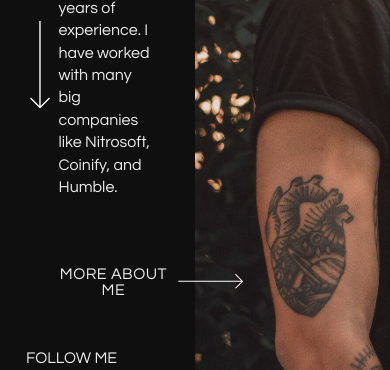
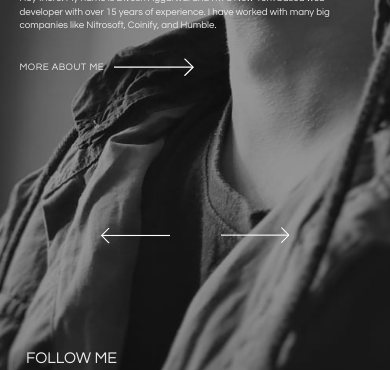
Before and after one commit to diveshagarwal213/My_Portfolio, a plain HTML site: page index.html in a window 390 px wide. Shown: the part 425-795 px from the top of the page. Drawn offline with nearby package versions, Linux system fonts and the light colour scheme.

Commit message:
animation ok

```diff
--- a/Style/main.scss
+++ b/Style/main.scss
@@ -1,4 +1,25 @@
 @import url('https://fonts.googleapis.com/css2?family=Questrial&display=swap');
+
+@keyframes OnClickSlideUp{
+    0%{
+        transform: translateY(0%);
+        opacity: 1;
+    }
+    100%{
+        transform: translateY(-10%);
+        opacity: 0;
+    }
+}
+@keyframes OnClickSlideDown{
+    0%{
+        transform: translateY(0%);
+        opacity: 1;
+    }
+    100%{
+        transform: translateY(10%);
+        opacity: 0;
+    }
+}
 
 *{
     box-sizing: border-box;
@@ -17,10 +38,12 @@ body{
 a{
     text-decoration: none;
     color: var(--text-color);
+    -webkit-tap-highlight-color: transparent;
 }
 button{
     cursor: pointer;
     border: none;
+    -webkit-tap-highlight-color: transparent;
 }
 h3{
     font-weight: 400;
@@ -68,21 +91,16 @@ h3{
     background-color: transparent;
 }
 #left_arows_menu{
+    //border: 1px solid green;
     position: absolute;
     width: 80px;
-    height: 155px;
+    height: 300px;
     top: 50%;
     transform: translateY(-50%);
-
     display: flex;
     flex-direction: column;
     justify-content: space-between;
     align-items: center;
-    //border: 1px solid green;
-    transition: height .5s ease-in-out;
-    &:hover{
-        height: 180px;
-    }
 
     button{
         display: flex;
@@ -91,15 +109,22 @@ h3{
         margin: 0;
         padding: 0;
         background-color: transparent;
+        height: 150px;
+        transition: height 0.5s;
+        &:hover{
+            height: 120px;
+        }
         img{
+            transition: margin-top 0.5s ease-in-out;
             //border: 1px solid red;
             transform: rotate(90deg);
             height: 20px;
         }
     }
 }
+
 /*--------*/
-@keyframes SlideUp{
+@keyframes SlideDown{
 
     0%{
         transform: translateY(-15%);
@@ -111,7 +136,7 @@ h3{
     }
 }
 
-@keyframes SlideDown{
+@keyframes SlideUp{
     0%{
         transform: translateY(10%);
         opacity: 0;
@@ -142,7 +167,7 @@ h3{
     width: 50%;
     height: 100%;
     opacity: 0;
-    animation: SlideDown .5s 1s ease-in forwards;
+    animation: SlideUp .5s .7s ease-in forwards;
     z-index: 1;
 
     display: flex;
@@ -159,14 +184,9 @@ h3{
         h1{
             margin: 2vh 0px 0px 0px;
             font-size: 6vw;
-            //margin-bottom: 5vh;
             color: #fff;
-            position: relative;
             span{
-                position: absolute;
                 font-size: 1vw;
-                top: 0;
-                right: 3vw;
             }
         }
         p{
@@ -201,7 +221,58 @@ h3{
     height: 100%;
     opacity: 0;
     transform: translateY(-15%);
-    animation: SlideUp .5s 1s ease-in forwards;
-    background-image: url("../images/asd.jpg");
+    animation: SlideDown .5s .7s ease-in forwards;
+
     background-size: cover;
+    filter: brightness(90%);
+    //background-position: top;
 }
+
+/*----media----*/
+@media only screen and (max-width: 600px) {
+
+    #left_arows_menu{
+        top: auto;
+        left:calc(50% - 50px);
+        bottom: 10%;
+        z-index: 1;
+        height: 200px;
+        width: 100px;
+        transform: rotate(90deg);
+
+        button{
+            height: 80px;
+            &:hover{
+                height: 50px;
+            }
+            img{
+                height: 4vw;
+            }
+        }
+
+    }
+    .heroC_left{
+        left:0%;
+        width: 100%;
+        div{
+            width: 90%;
+            h1{
+                font-size: 8vw;
+            }
+            p{
+                margin: 1vh 0px 3vh 0px ;
+                font-size: 2.5vw;
+                width: 100%;
+            }
+            a{
+                font-size: 2.5vw;
+            }
+        }
+    }
+    .heroC_right{
+        background-position: center;
+        left: 0%;
+        width: 100%;
+        filter: brightness(60%);
+    }
+}
--- a/index.html
+++ b/index.html
@@ -6,6 +6,11 @@
     <meta name="viewport" content="width=device-width, initial-scale=1.0">
     <title>Divesh - web template</title>
     <link rel="stylesheet" href="Style/main.css">
+    <style>
+        .hero_class{
+            display: none;
+        }
+    </style>
 </head>
 <body>
     <div id="root">
@@ -25,8 +30,26 @@
                         </a>
                     </div>
                 </div>
-                <div class="heroC_right"></div>
+                <div class="heroC_right" style="background-image: url(images/My_image.jpg)"></div>
             </div>
+
+            <div class="hero_class">
+                <div class="heroC_left">
+                    <div>
+                        <text>Ecommerce</text>
+                        <h1>
+                            City Cakes
+                            <span>02</span>
+                        </h1>
+                        <p>Auctor cursus dolor gravida laoreet mi nostra nunc placerat pretium primis rhoncus. Ac adipiscing aenean facilisis felis iaculis ipsum lacus magnis non quisque rhoncus ridiculus sociosqu tincidu.</p>
+                        <a href="">VIEW PROJECT
+                            <img src="images/_arrow btn left.svg" alt="arrow">
+                        </a>
+                    </div>
+                </div>
+                <div class="heroC_right" style="background-image: url(images/project01.png)"></div>
+            </div>
+
         </div>
         <!--under hero-->
         <a href="" id="D_link" >D</a>
@@ -46,10 +69,10 @@
 
 
         <div id="left_arows_menu">
-            <button>
+            <button id="arrow_north" onclick="plusDivs(1)">
                 <img src="images/_arrow btn left.svg" alt="">
             </button>
-            <button >
+            <button id="arrow_south" onclick="plusDivs(-1)" >
                 <img style="transform: rotate(-90deg);" src="images/_arrow btn left.svg" alt="">
             </button>
         </div>
@@ -60,7 +83,36 @@
 
     </div>
     <script src="https://ajax.googleapis.com/ajax/libs/jquery/3.5.1/jquery.min.js"></script>
+    <script>
+        var slideIndex = 1;
+        showDivs(slideIndex);
 
+        function plusDivs(n) {
+          showDivs(slideIndex += n);
+        }
+
+        function showDivs(n) {
+
+            setTimeout(function(){
+                $(".heroC_left").css("animation","SlideUp 0.5s ease-in forwards");
+                $(".heroC_right").css("animation","SlideDown 0.5s ease-in forwards");
+                var i;
+                var x = document.getElementsByClassName("hero_class");
+                if (n > x.length) {slideIndex = 1}
+                if (n < 1) {slideIndex = x.length}
+                for (i = 0; i < x.length; i++) {
+                    x[i].style.display = "none";
+                }
+                x[slideIndex-1].style.display = "block";
+           }, 1000);
+
+        }
+
+        $("#left_arows_menu button").click(function () {
+            $(".heroC_left").css("animation","OnClickSlideUp 0.3s ease-in forwards");
+            $(".heroC_right").css("animation","OnClickSlideDown 0.3s ease-in forwards");
+        });
+    </script>
 
 </body>
 </html>
```
Also changed, not shown: Style/main.css, images/My_image.jpg (added), images/asd.jpg (deleted), images/project01.png (added), 1 other file.
